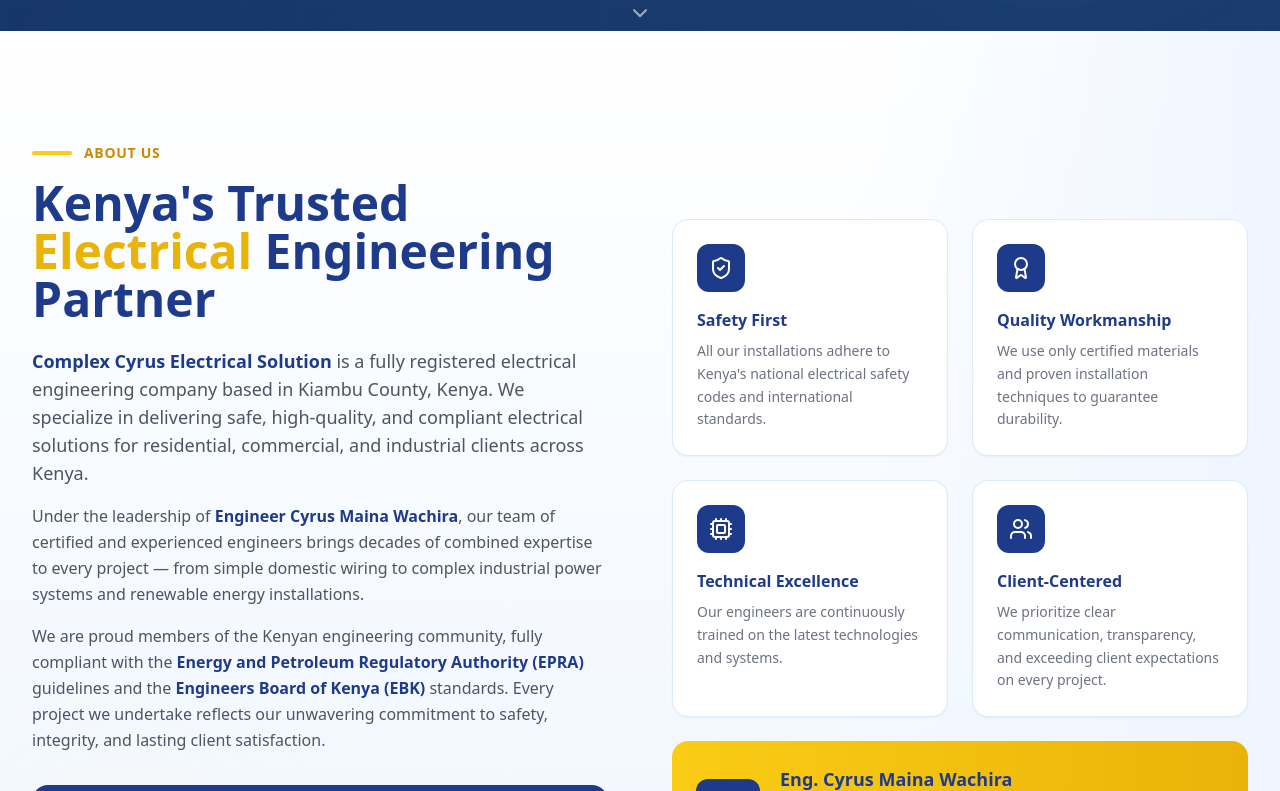
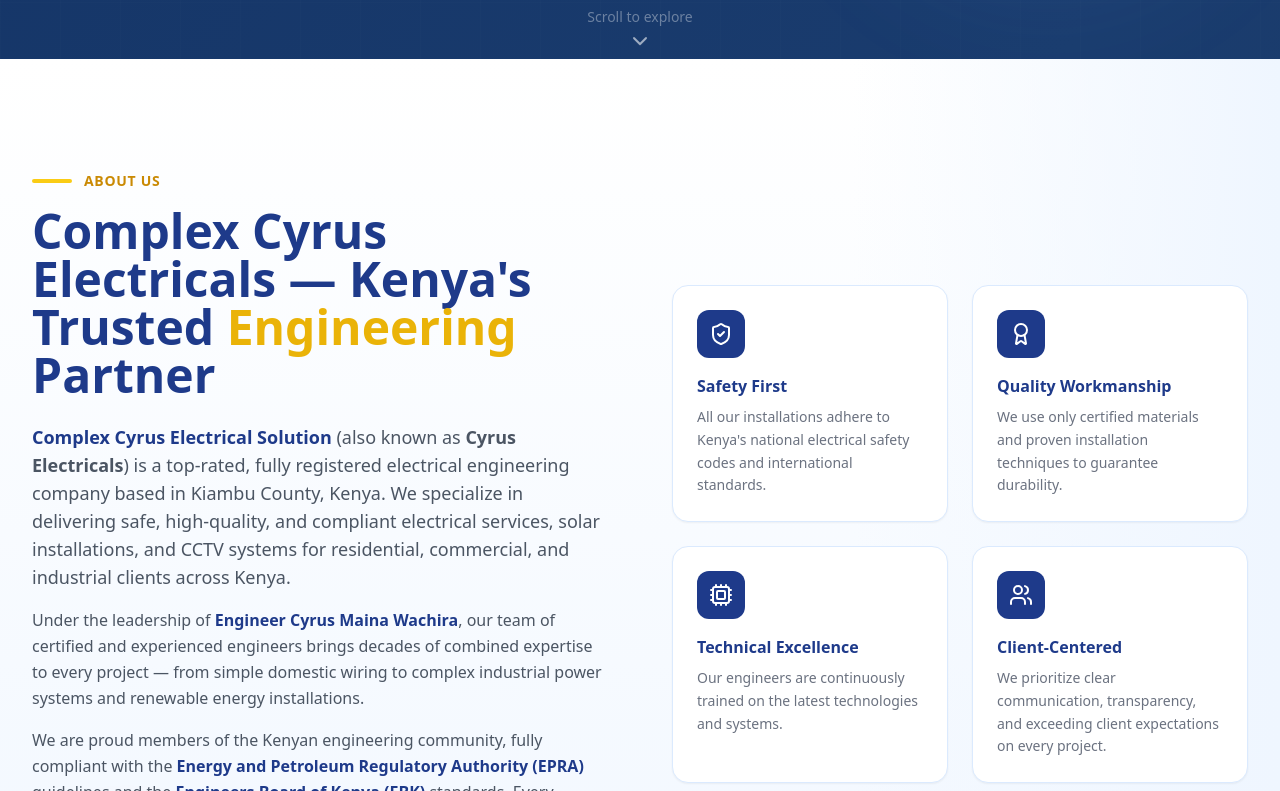
Before and after one commit to nimkibet/Complex-Cyrus, a Next.js app: page / in a window 1280 px wide. Shown: the part 838-1629 px from the top of the page. Built offline with nearby package versions, Linux system fonts and the light colour scheme; no server answers.

Commit message:
Optimize visible text for Google Crawler SEO

```diff
--- a/components/About.tsx
+++ b/components/About.tsx
@@ -47,16 +47,16 @@
           {/* Text Content */}
           <div>
             <h2 className="text-3xl sm:text-4xl lg:text-5xl font-black text-blue-900 leading-tight mb-6">
-              Kenya&apos;s Trusted
-              <span className="text-yellow-500"> Electrical </span>
-              Engineering Partner
+              Complex Cyrus Electricals — Kenya&apos;s Trusted
+              <span className="text-yellow-500"> Engineering </span>
+              Partner
             </h2>
 
             <div className="space-y-4 text-gray-600 leading-relaxed">
               <p className="text-lg">
-                <strong className="text-blue-900">Complex Cyrus Electrical Solution</strong> is a fully
+                <strong className="text-blue-900">Complex Cyrus Electrical Solution</strong> (also known as <strong>Cyrus Electricals</strong>) is a top-rated, fully
                 registered electrical engineering company based in Kiambu County, Kenya. We
-                specialize in delivering safe, high-quality, and compliant electrical solutions for
+                specialize in delivering safe, high-quality, and compliant electrical services, solar installations, and CCTV systems for
                 residential, commercial, and industrial clients across Kenya.
               </p>
               <p>
--- a/components/Hero.tsx
+++ b/components/Hero.tsx
@@ -64,6 +64,7 @@
           Powering Safety. Delivering Excellence.
         </p>
         <p className="text-base sm:text-lg text-white/70 max-w-2xl mx-auto mb-10">
+          The top-rated Kiambu electrical contractor & Thika electrician. <br className="hidden sm:block" />
           Professional Solutions &bull; Quality Workmanship &bull; Reliable Service
         </p>
 
```
